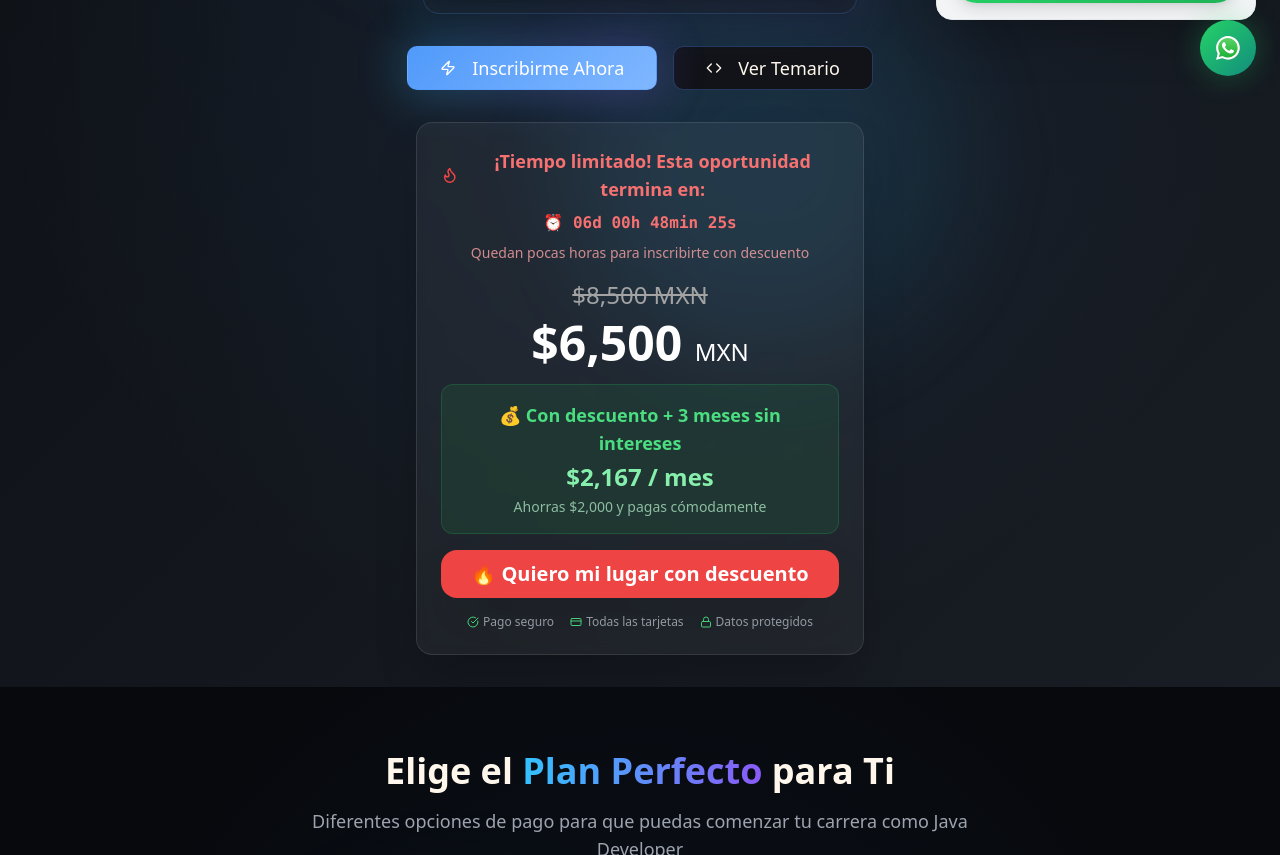
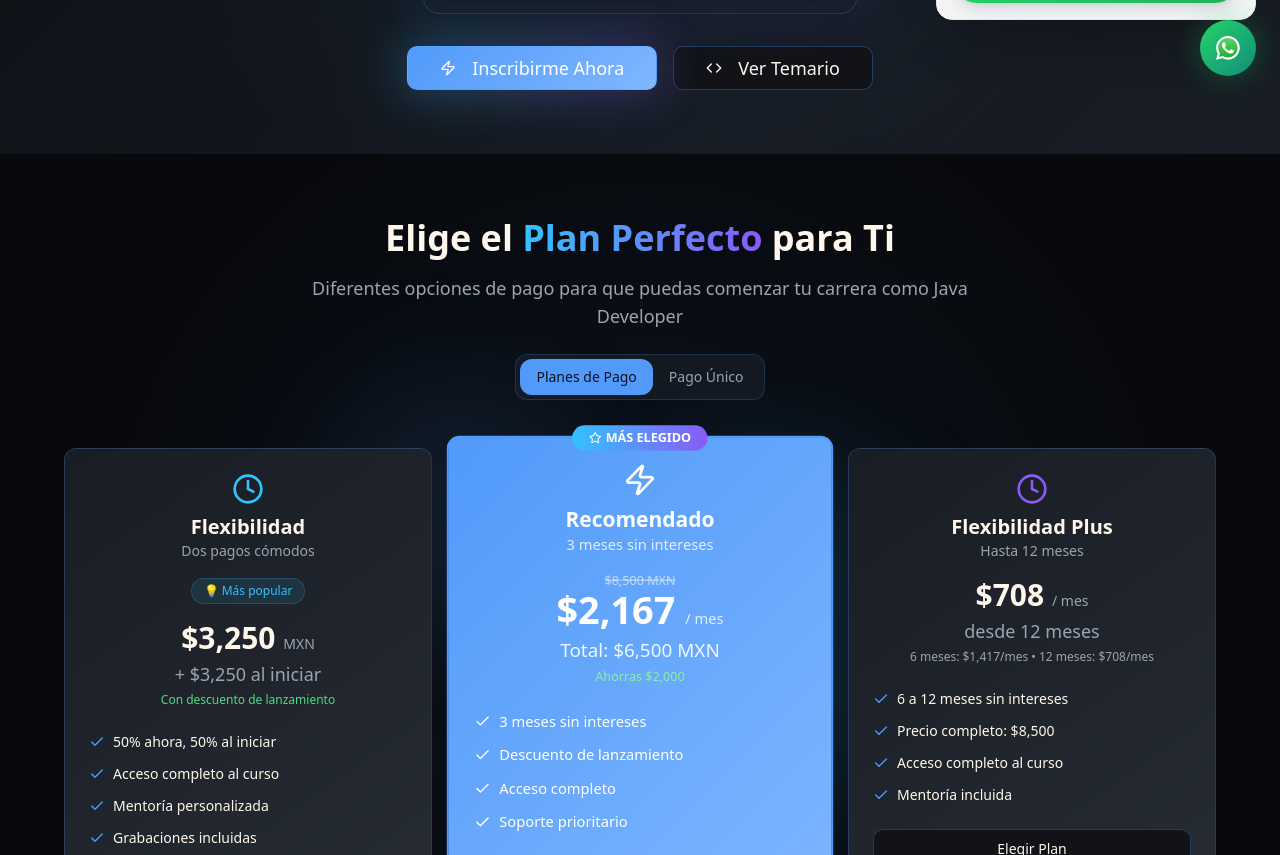
Before and after one commit to joaquin-c-dev/joaquinc-dev-landing, a React (Vite) app: page / in a window 1280 px wide. Shown: the part 700-1555 px from the top of the page. Built offline with nearby package versions, Linux system fonts and the light colour scheme.

Commit message:
Eliminar card de precio principal

```diff
--- a/src/components/HeroSection.tsx
+++ b/src/components/HeroSection.tsx
@@ -91,72 +91,6 @@ const HeroSection = () => {
             </Button>
           </div>
 
-          {/* Optimized Pricing Section */}
-          <div className="bg-white/5 border border-white/10 rounded-2xl p-6 backdrop-blur-sm shadow-2xl max-w-md mx-auto">
-            {/* Urgency Message */}
-            <div className="text-center mb-4">
-              <div className="flex items-center justify-center gap-2 mb-2">
-                <Flame className="w-5 h-5 text-red-500" />
-                <span className="text-red-400 font-bold text-lg">¡Tiempo limitado! Esta oportunidad termina en:</span>
-              </div>
-              <div className="flex justify-center">
-                <CountdownTimer textColor="text-red-400" />
-              </div>
-              <p className="text-red-300/80 text-sm mt-2">Quedan pocas horas para inscribirte con descuento</p>
-            </div>
-
-            {/* Price Section */}
-            <div className="text-center mb-4">
-              {/* Original price crossed out */}
-              <div className="text-neutral-400 line-through text-2xl mb-2">$8,500 MXN</div>
-
-              {/* Current price highlighted */}
-              <div className="text-5xl font-black text-white mb-4">
-                $6,500 <span className="text-2xl font-normal">MXN</span>
-              </div>
-
-              {/* Combined benefit block */}
-              <div className="bg-green-500/10 border border-green-500/20 rounded-xl p-4 mb-4">
-                <div className="text-green-400 font-bold text-lg mb-1">
-                  💰 Con descuento + 3 meses sin intereses
-                </div>
-                <div className="text-green-300 text-2xl font-bold">
-                  $2,167 / mes
-                </div>
-                <div className="text-green-200/70 text-sm mt-1">
-                  Ahorras $2,000 y pagas cómodamente
-                </div>
-              </div>
-            </div>
-
-            {/* Enhanced CTA Button */}
-            <div className="mb-4">
-              <Button
-                size="lg"
-                className="w-full bg-red-500 hover:bg-red-600 text-white font-black text-xl py-6 rounded-2xl transition-all duration-300 transform hover:scale-105 shadow-2xl border-0"
-                onClick={() => window.open('https://buy.stripe.com/bJe3cx4yy1yP9Vn46Mb3q01?prefilled_promo_code=LANZAMIENTO', '_blank')}
-              >
-                🔥 Quiero mi lugar con descuento
-              </Button>
-            </div>
-
-            {/* Trust signals */}
-            <div className="flex items-center justify-center gap-4 text-xs text-muted-foreground">
-              <div className="flex items-center gap-1">
-                <CheckCircle className="w-3 h-3 text-green-400" />
-                <span>Pago seguro</span>
-              </div>
-              <div className="flex items-center gap-1">
-                <CreditCard className="w-3 h-3 text-green-400" />
-                <span>Todas las tarjetas</span>
-              </div>
-              <div className="flex items-center gap-1">
-                <Lock className="w-3 h-3 text-green-400" />
-                <span>Datos protegidos</span>
-              </div>
-            </div>
-          </div>
-
         </div>
       </div>
     </section>
```
